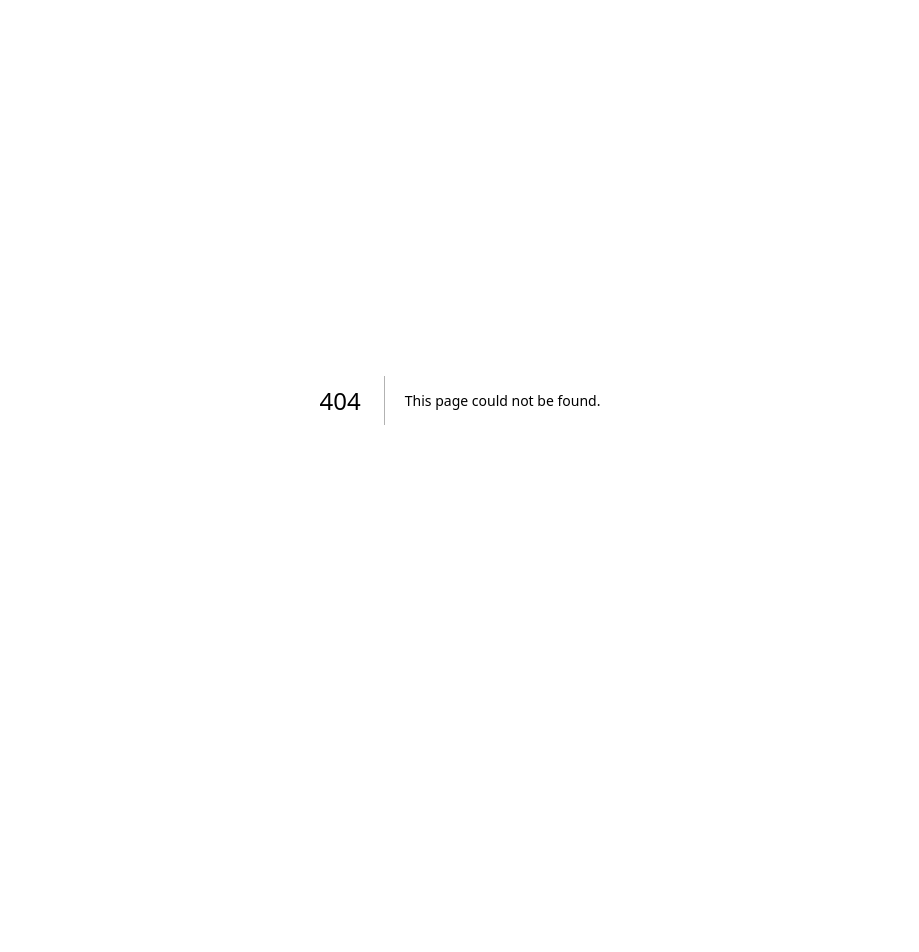
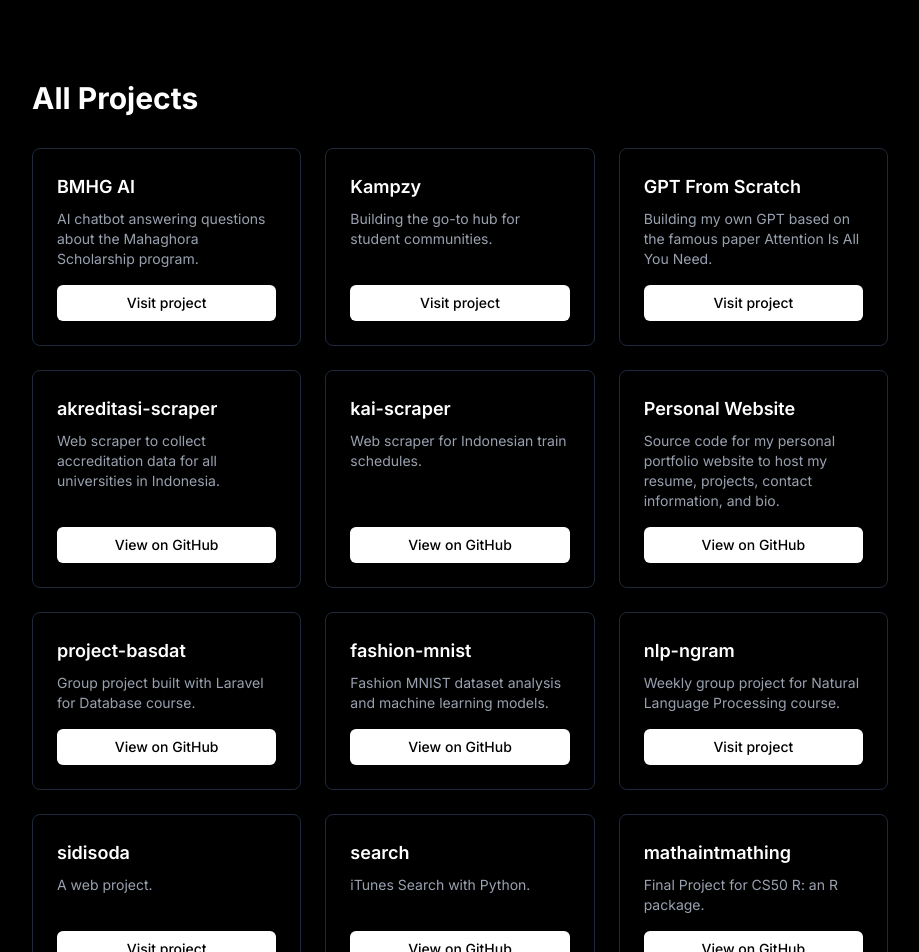
Before and after one commit to harvestwalukow/harvestwalukow.github.io, a Next.js app: page /projects in a window 1280 px wide. Before the commit this address had no page. Shown: the top 952 px of the page, without its empty margins (180-1099 px from the left). Before the commit the page ends 800 px from the top, so only its background shows below. Built offline with nearby package versions, Linux system fonts and the light colour scheme.

Commit message:
feat: add all projects page

```diff
--- a/app/page.tsx
+++ b/app/page.tsx
@@ -107,7 +107,7 @@
 
       <section className="mt-10">
         <h2 className="text-xs font-semibold tracking-widest text-gray-500 uppercase">
-          Selected Work
+          Featured Work
         </h2>
         <div className="mt-4 grid grid-cols-1 md:grid-cols-2 gap-4">
           <div className="border border-gray-800 rounded-lg p-6 hover:border-gray-700 transition-colors flex flex-col">
@@ -173,23 +173,15 @@
               View on GitHub
             </a>
           </div>
+        </div>
 
-          <div className="border border-gray-800 rounded-lg p-6 hover:border-gray-700 transition-colors flex flex-col">
-            <h3 className="text-lg font-semibold text-white">
-              The Math Ain&rsquo;t Mathing
-            </h3>
-            <p className="text-gray-400 text-sm mt-2 flex-grow">
-              An R package.
-            </p>
-            <a
-              href="https://github.com/harvestwalukow/mathaintmathing"
-              target="_blank"
-              rel="noopener"
-              className="inline-block mt-4 px-4 py-2 bg-white text-black rounded-md hover:bg-gray-200 transition-colors text-sm font-medium text-center"
-            >
-              View on GitHub
-            </a>
-          </div>
+        <div className="mt-6 text-center">
+          <Link
+            href="/projects"
+            className="text-white hover:text-gray-400 underline underline-offset-4 transition-colors"
+          >
+            See all projects
+          </Link>
         </div>
       </section>
     </div>
--- /dev/null
+++ b/app/projects/page.tsx
@@ -0,0 +1,127 @@
+"use client";
+
+import Link from "next/link";
+
+const projects = [
+  {
+    title: "BMHG AI",
+    description:
+      "AI chatbot answering questions about the Mahaghora Scholarship program.",
+    url: "https://tanya.beasiswamahaghora.com",
+  },
+  {
+    title: "Kampzy",
+    description: "Building the go-to hub for student communities.",
+    url: "https://kampzy.com",
+  },
+  {
+    title: "GPT From Scratch",
+    description:
+      "Building my own GPT based on the famous paper Attention Is All You Need.",
+    url: "https://harvestwalukow.github.io/gpt/",
+  },
+  {
+    title: "akreditasi-scraper",
+    description:
+      "Web scraper to collect accreditation data for all universities in Indonesia.",
+    url: "https://github.com/harvestwalukow/akreditasi-scraper",
+  },
+  {
+    title: "kai-scraper",
+    description: "Web scraper for Indonesian train schedules.",
+    url: "https://github.com/harvestwalukow/kai-scraper",
+  },
+  {
+    title: "Personal Website",
+    description:
+      "Source code for my personal portfolio website to host my resume, projects, contact information, and bio.",
+    url: "https://github.com/harvestwalukow/harvestwalukow.github.io",
+  },
+  {
+    title: "project-basdat",
+    description: "Group project built with Laravel for Database course.",
+    url: "https://github.com/harvestwalukow/project-basdat",
+  },
+  {
+    title: "fashion-mnist",
+    description: "Fashion MNIST dataset analysis and machine learning models.",
+    url: "https://github.com/harvestwalukow/fashion-mnist",
+  },
+  {
+    title: "nlp-ngram",
+    description: "Weekly group project for Natural Language Processing course.",
+    url: "https://news-game.vercel.app",
+  },
+  {
+    title: "sidisoda",
+    description: "A web project.",
+    url: "https://sidisoda.vercel.app",
+  },
+  {
+    title: "search",
+    description: "iTunes Search with Python.",
+    url: "https://github.com/harvestwalukow/search",
+  },
+  {
+    title: "mathaintmathing",
+    description: "Final Project for CS50 R: an R package.",
+    url: "https://github.com/harvestwalukow/mathaintmathing",
+  },
+  {
+    title: "apple-music",
+    description: "Final Project for CS50 SQL: a database design.",
+    url: "https://github.com/harvestwalukow/apple-music",
+  },
+  {
+    title: "marahinaja",
+    description: "A fun Laravel project.",
+    url: "https://github.com/harvestwalukow/marahinaja",
+  },
+  {
+    title: "cs50",
+    description: "Personal solutions to all the psets for the CS50 course.",
+    url: "https://github.com/harvestwalukow/cs50",
+  },
+  {
+    title: "founders-fund",
+    description:
+      "A data collecting, cleaning, analytic, and visualization from https://foundersfund.com/portfolio",
+    url: "https://github.com/harvestwalukow/founders-fund",
+  },
+];
+
+export default function ProjectsPage() {
+  return (
+    <div className="max-w-4xl mx-auto px-5 py-16">
+      <div className="mb-8">
+        <h1 className="text-3xl font-bold text-white mt-4">All Projects</h1>
+      </div>
+
+      <div className="grid grid-cols-1 md:grid-cols-2 lg:grid-cols-3 gap-6">
+        {projects.map((project, index) => (
+          <div
+            key={index}
+            className="border border-gray-800 rounded-lg p-6 hover:border-gray-700 transition-colors flex flex-col"
+          >
+            <h3 className="text-lg font-semibold text-white mb-2">
+              {project.title}
+            </h3>
+            <p className="text-gray-400 text-sm mb-4 flex-grow">
+              {project.description}
+            </p>
+            <a
+              href={project.url}
+              target="_blank"
+              rel="noopener"
+              className="inline-block px-4 py-2 bg-white text-black rounded-md hover:bg-gray-200 transition-colors text-sm font-medium text-center"
+            >
+              {project.url.includes("github.com")
+                ? "View on GitHub"
+                : "Visit project"}
+            </a>
+          </div>
+        ))}
+      </div>
+    </div>
+  );
+}
```
